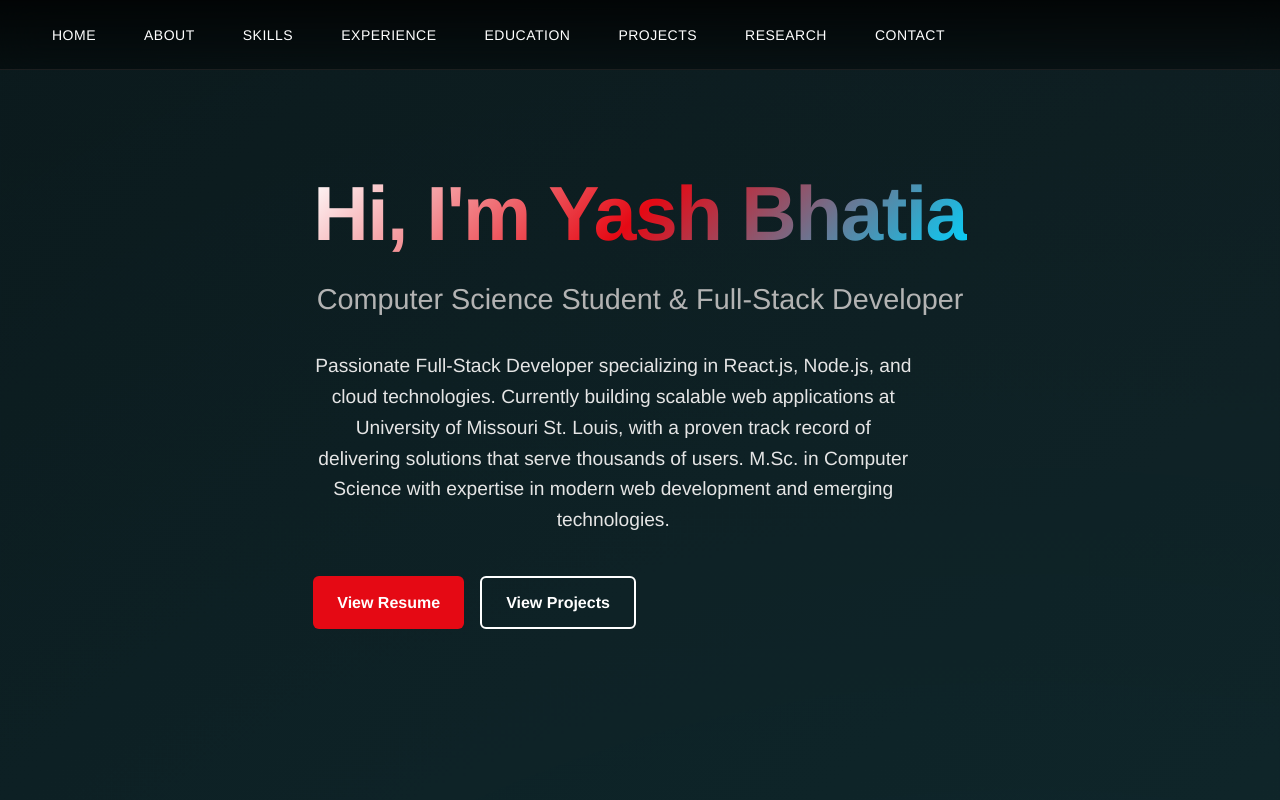
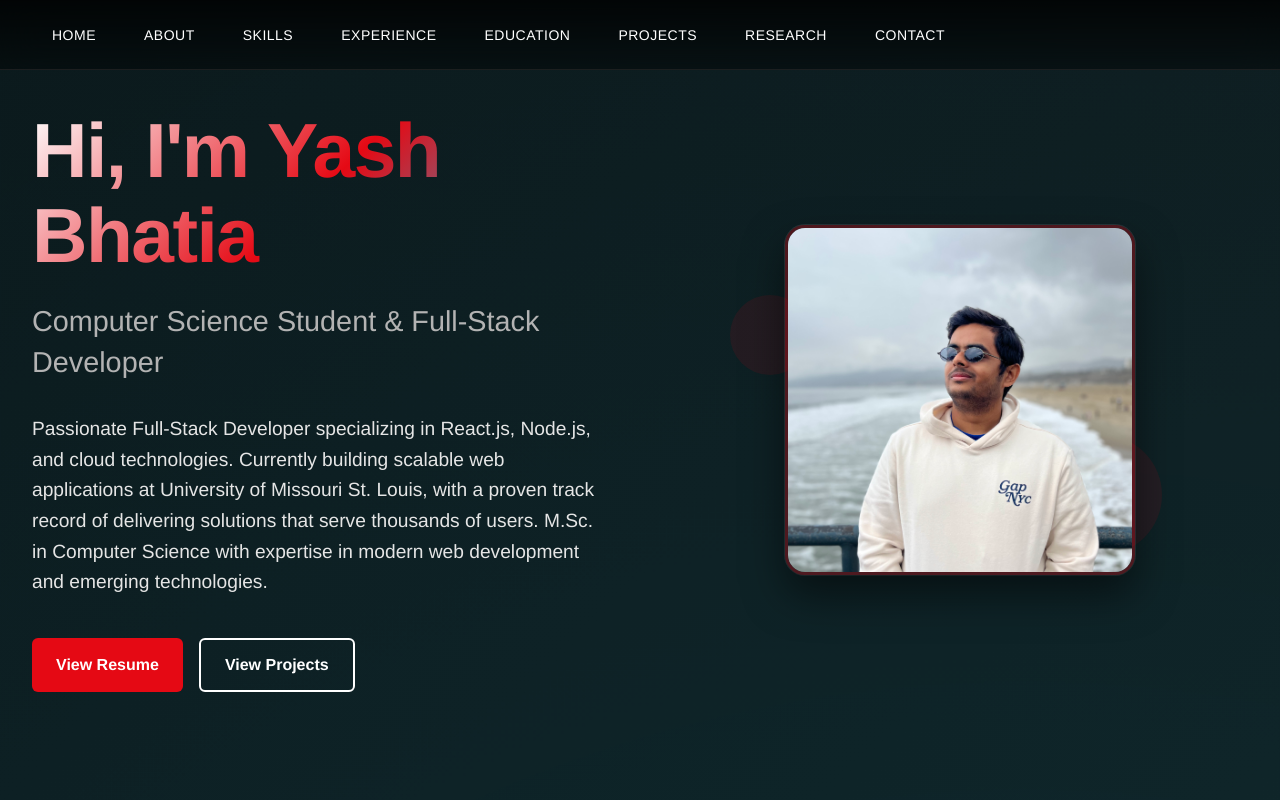
Before and after one commit to whywasyashtaken/Personal-Portfolio, a React (Create React App) app: page / in a window 1280 px wide. Shown: the top 800 px of the page. Built offline with nearby package versions, Linux system fonts and the light colour scheme.

Commit message:
Restore image section and fix responsive grid layout for desktop and mobile

```diff
--- a/src/components/Home.js
+++ b/src/components/Home.js
@@ -108,8 +108,7 @@ const Home = () => {
             </motion.div>
           </motion.div>
 
-          {/* Temporarily commented out image section to test */}
-          {/* <motion.div
+          <motion.div
             className={styles.heroImage}
             variants={heroVariants}
             initial="hidden"
@@ -131,7 +130,7 @@ const Home = () => {
               <div className={styles.floatingElement}></div>
               <div className={styles.floatingElement}></div>
             </div>
-          </motion.div> */}
+          </motion.div>
         </div>
       </div>
 
--- a/src/components/styles/Home.module.css
+++ b/src/components/styles/Home.module.css
@@ -38,17 +38,16 @@
 }
 
 .heroContent {
-  display: flex;
-  flex-direction: column;
+  display: grid;
+  grid-template-columns: 1fr 1fr;
   gap: 4rem;
   align-items: center;
   max-width: 1400px;
   width: 100%;
-  text-align: center;
 }
 
 .heroText {
-  text-align: center;
+  text-align: left;
   z-index: 3;
 }
 
@@ -390,8 +389,15 @@
   }
 
   .heroContent {
+    display: flex;
+    flex-direction: column;
     gap: 2.5rem;
     padding: 0 1rem;
+    text-align: center;
+  }
+
+  .heroText {
+    text-align: center;
   }
 
   .heroTitle {
```
